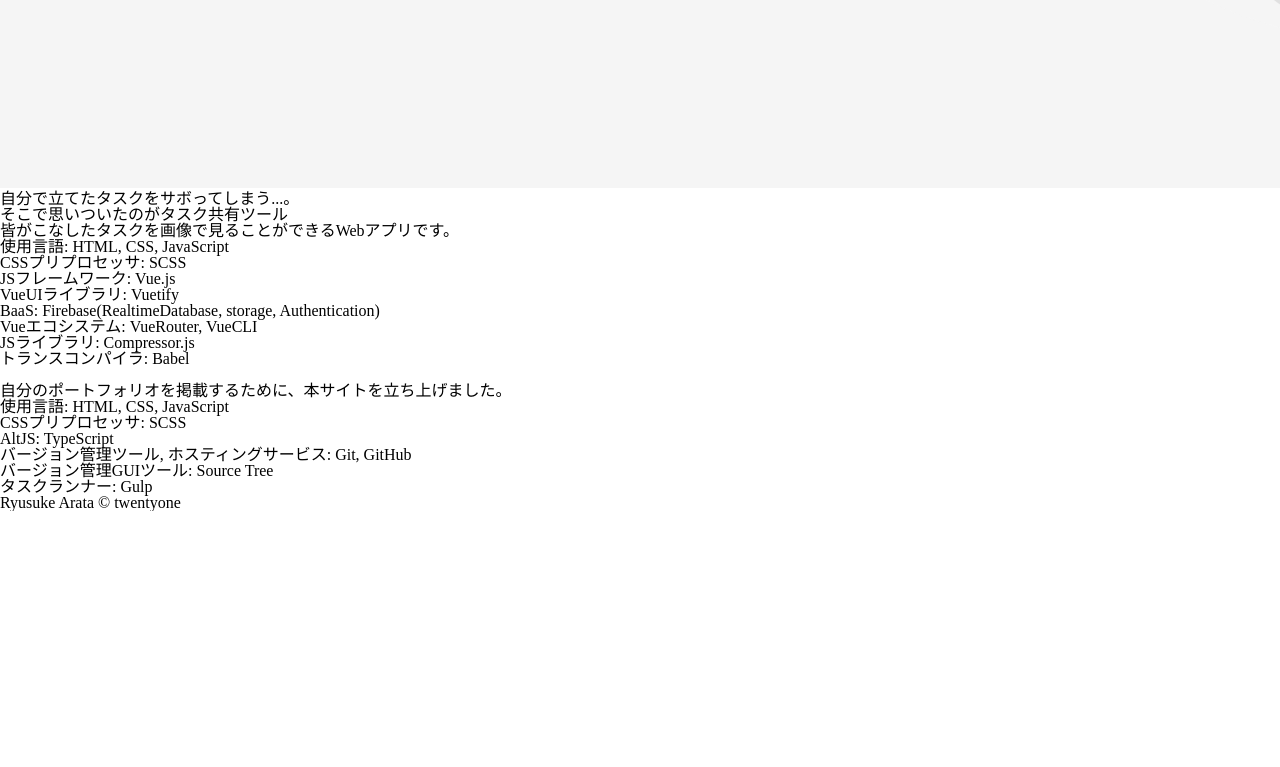
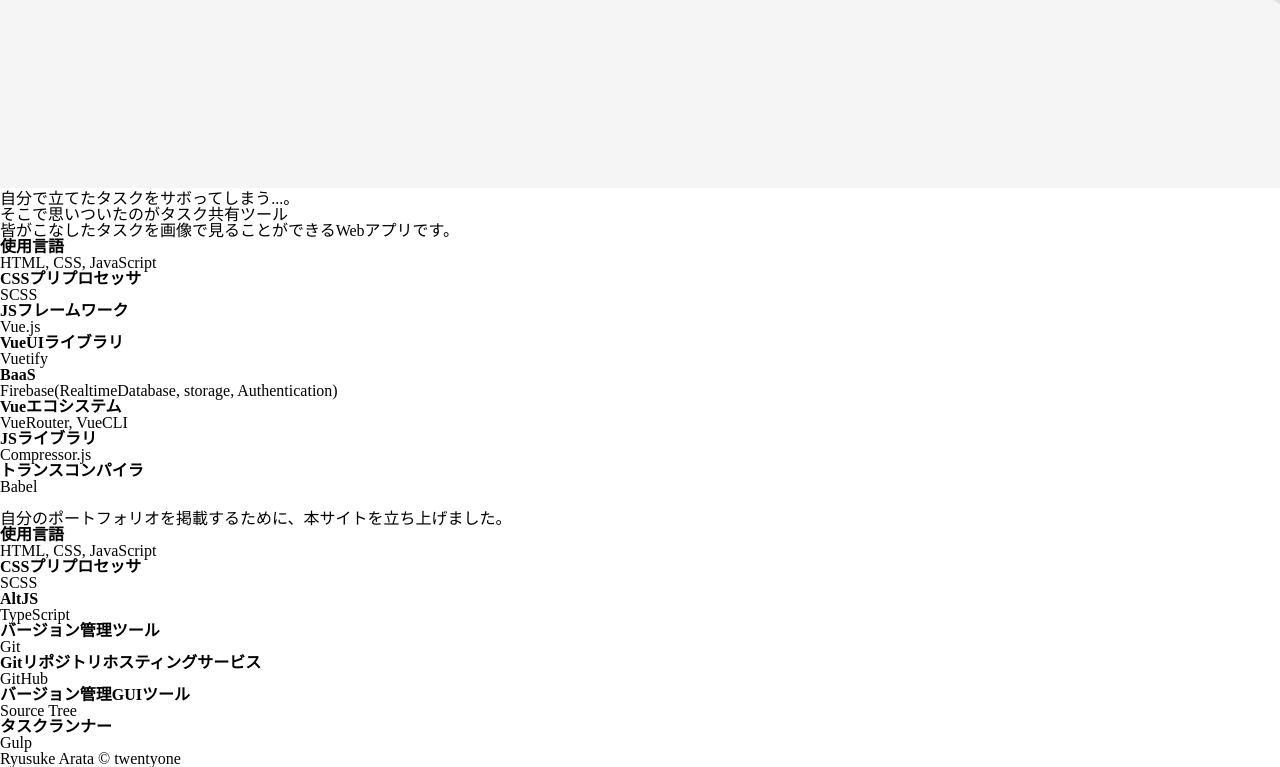
Before and after one commit to ryusuke1998/websiteforportfolio, a website: page dest/index.html in a window 1280 px wide. Shown: the part 2767-3534 px from the top of the page. Before the commit the page ends 3278 px from the top, so only its background shows below. Drawn offline with Linux system fonts and the light colour scheme.

Commit message:
divided p tags in works_used_skill  to  div include class of one_of_skills  in index.html

```diff
--- a/dest/index.html
+++ b/dest/index.html
@@ -104,14 +104,38 @@
                         <p>皆がこなしたタスクを画像で見ることができるWebアプリです。</p>
                     </div>
                     <div class="works_used_skill">
-                        <p>使用言語: HTML, CSS, JavaScript</p>
-                        <p>CSSプリプロセッサ: SCSS</p>
-                        <p>JSフレームワーク: Vue.js</p>
-                        <p>VueUIライブラリ: Vuetify</p>
-                        <p>BaaS: Firebase(RealtimeDatabase, storage, Authentication)</p>
-                        <p>Vueエコシステム: VueRouter, VueCLI</p>
-                        <p>JSライブラリ: Compressor.js</p>
-                        <p>トランスコンパイラ: Babel</p>
+                        <div class="one_of_skills">
+                            <h3>使用言語</h3>
+                            <p>HTML, CSS, JavaScript</p>
+                        </div>
+                        <div class="one_of_skills">
+                            <h3>CSSプリプロセッサ</h3>
+                            <p>SCSS</p>
+                        </div>
+                        <div class="one_of_skills">
+                            <h3>JSフレームワーク</h3>
+                            <p>Vue.js</p>
+                        </div>
+                        <div class="one_of_skills">
+                            <h3>VueUIライブラリ</h3>
+                            <p>Vuetify</p>
+                        </div>
+                        <div class="one_of_skills">
+                            <h3>BaaS</h3>
+                            <p>Firebase(RealtimeDatabase, storage, Authentication)</p>
+                        </div>
+                        <div class="one_of_skills">
+                            <h3>Vueエコシステム</h3>
+                            <p>VueRouter, VueCLI</p>
+                        </div>
+                        <div class="one_of_skills">
+                            <h3>JSライブラリ</h3>
+                            <p>Compressor.js</p>
+                        </div>
+                        <div class="one_of_skills">
+                            <h3>トランスコンパイラ</h3>
+                            <p>Babel</p>
+                        </div>
                     </div>
                 </div>
                 <div class="works_item">
@@ -122,12 +146,34 @@
                         <p>自分のポートフォリオを掲載するために、本サイトを立ち上げました。</p>
                     </div>
                     <div class="works_used_skill">
-                        <p>使用言語: HTML, CSS, JavaScript</p>
-                        <p>CSSプリプロセッサ: SCSS</p>
-                        <p>AltJS: TypeScript</p>
-                        <p>バージョン管理ツール, ホスティングサービス: Git, GitHub</p>
-                        <p>バージョン管理GUIツール: Source Tree</p>
-                        <p>タスクランナー: Gulp</p>
+                        <div class="one_of_skills">
+                            <h3>使用言語</h3>
+                            <p>HTML, CSS, JavaScript</p>
+                        </div>
+                        <div class="one_of_skills">
+                            <h3>CSSプリプロセッサ</h3>
+                            <p>SCSS</p>
+                        </div>
+                        <div class="one_of_skills">
+                            <h3>AltJS</h3>
+                            <p>TypeScript</p>
+                        </div>
+                        <div class="one_of_skills">
+                            <h3>バージョン管理ツール</h3>
+                            <p>Git</p>
+                        </div>
+                        <div class="one_of_skills">
+                            <h3>Gitリポジトリホスティングサービス</h3>
+                            <p>GitHub</p>
+                        </div>
+                        <div class="one_of_skills">
+                            <h3>バージョン管理GUIツール</h3>
+                            <p>Source Tree</p>
+                        </div>
+                        <div class="one_of_skills">
+                            <h3>タスクランナー</h3>
+                            <p>Gulp</p>
+                        </div>
                     </div>
                 </div>
             </div>
```
